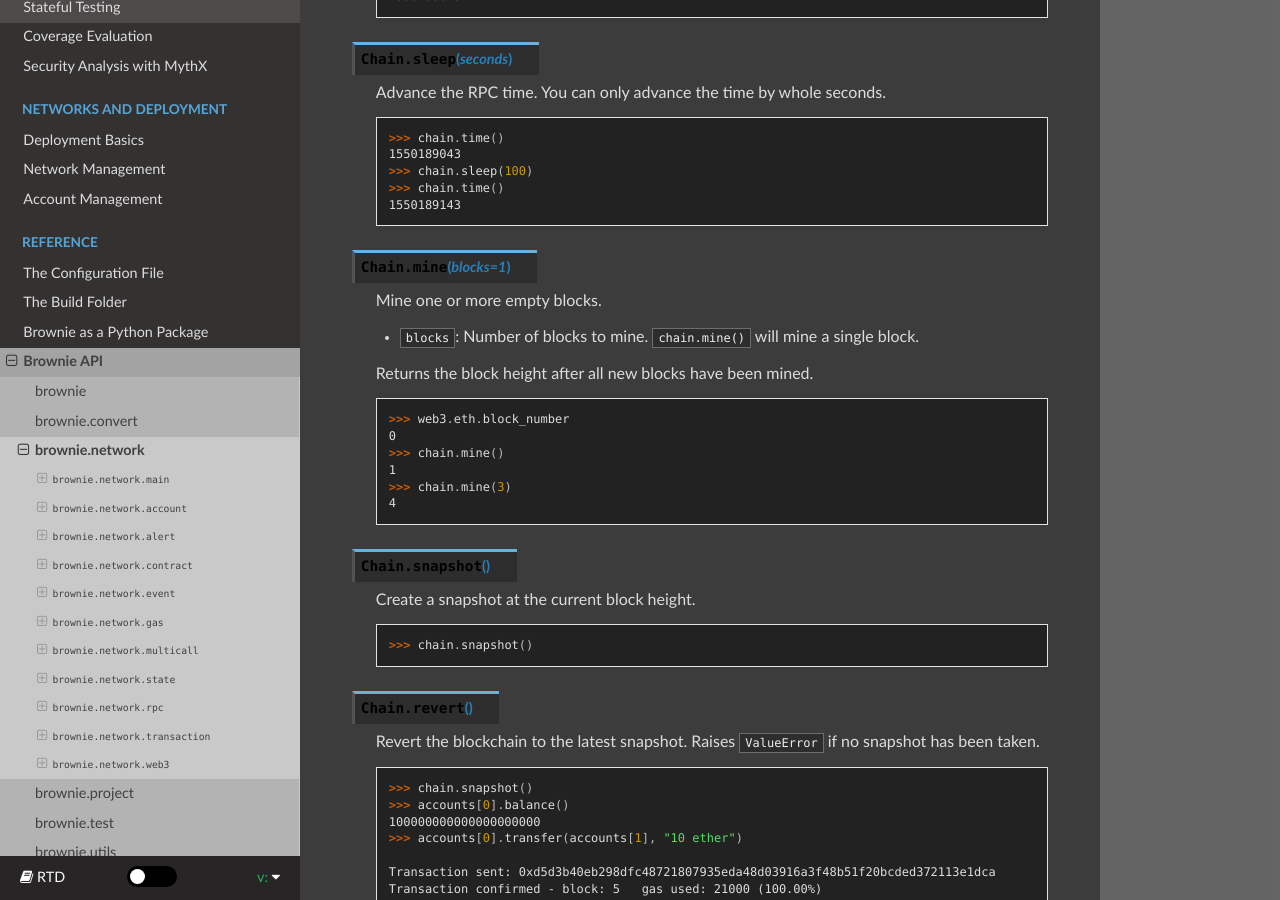
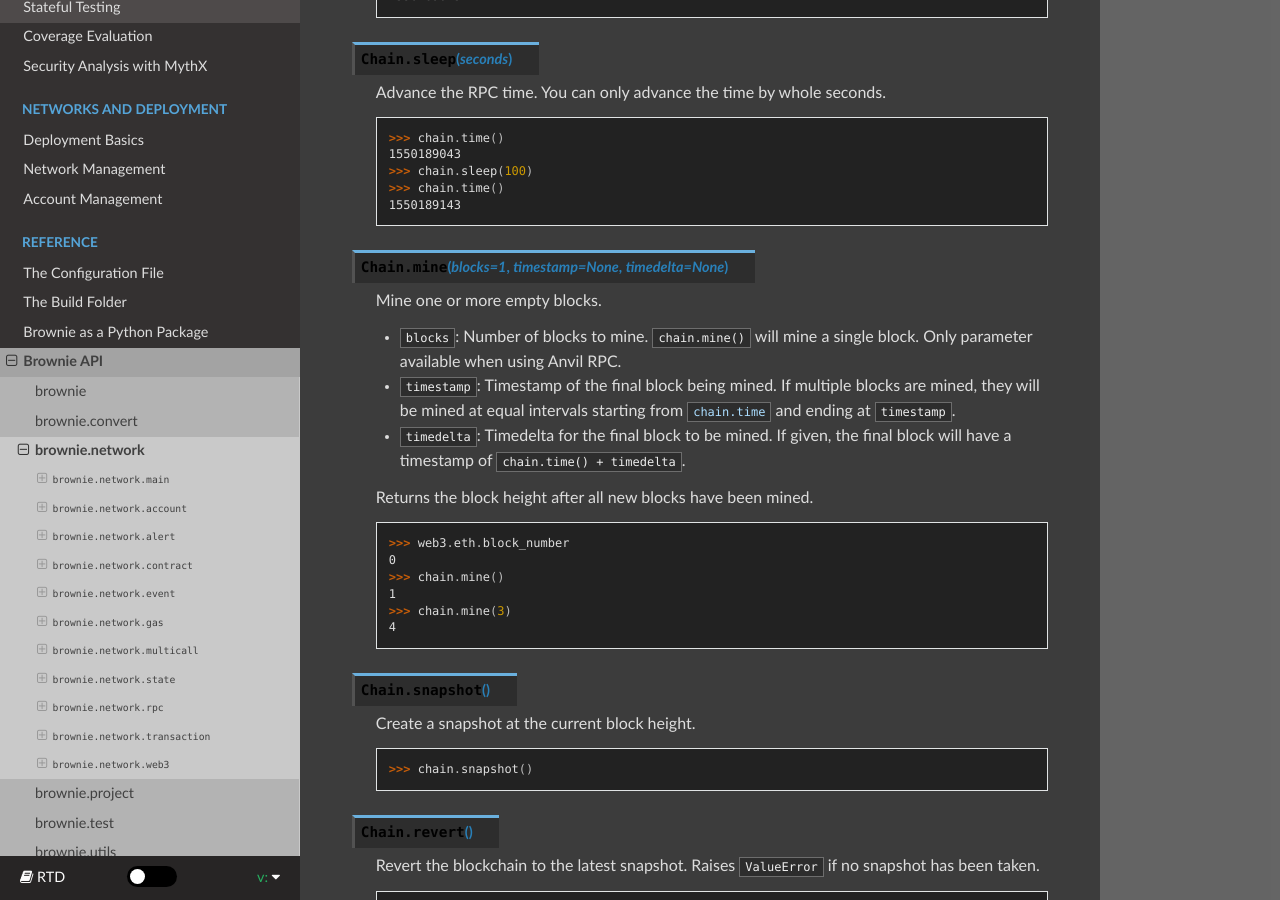
Before and after one commit to eth-brownie/brownie, a Sphinx documentation site: the page built from docs/api-network.rst, in a window 1280 px wide and 900 px high, scrolled down 44275 px. Built offline with Sphinx 7.4.7 and the Read the Docs theme 3.1.0, drawn with Linux system fonts in a browser that asks for light colours.

Commit message:
fix: revert docs

```diff
--- a/docs/api-network.rst
+++ b/docs/api-network.rst
@@ -2184,11 +2184,13 @@
         >>> chain.time()
         1550189143
 
-.. py:method:: Chain.mine(blocks=1)
+.. py:method:: Chain.mine(blocks=1, timestamp=None, timedelta=None)
 
     Mine one or more empty blocks.
 
-    * ``blocks``: Number of blocks to mine. ``chain.mine()`` will mine a single block.
+    * ``blocks``: Number of blocks to mine. ``chain.mine()`` will mine a single block. Only parameter available when using Anvil RPC.
+    * ``timestamp``: Timestamp of the final block being mined. If multiple blocks are mined, they will be mined at equal intervals starting from :func:`chain.time <Chain.time>` and ending at ``timestamp``.
+    * ``timedelta``: Timedelta for the final block to be mined. If given, the final block will have a timestamp of ``chain.time() + timedelta``.
 
     Returns the block height after all new blocks have been mined.
 
```
